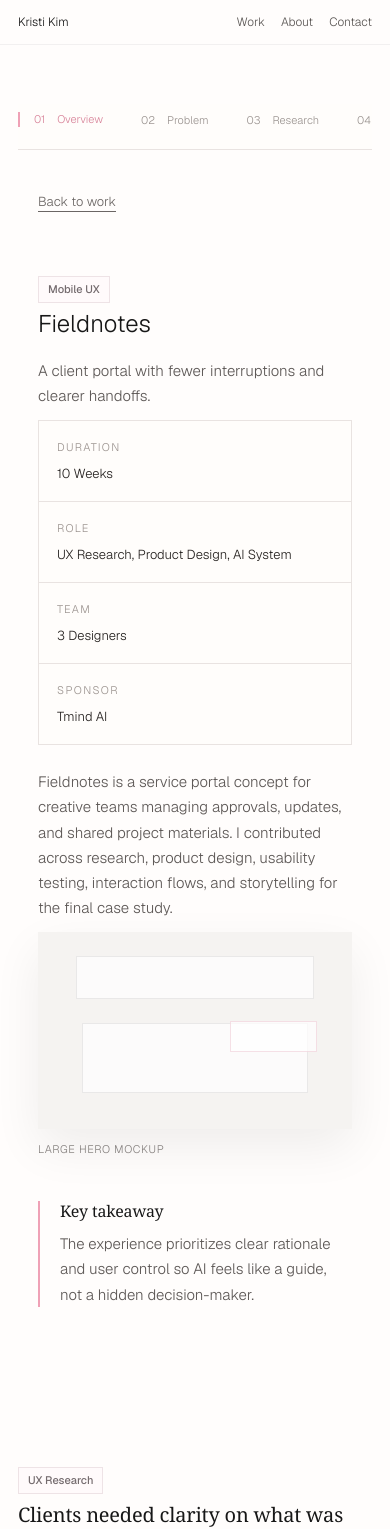
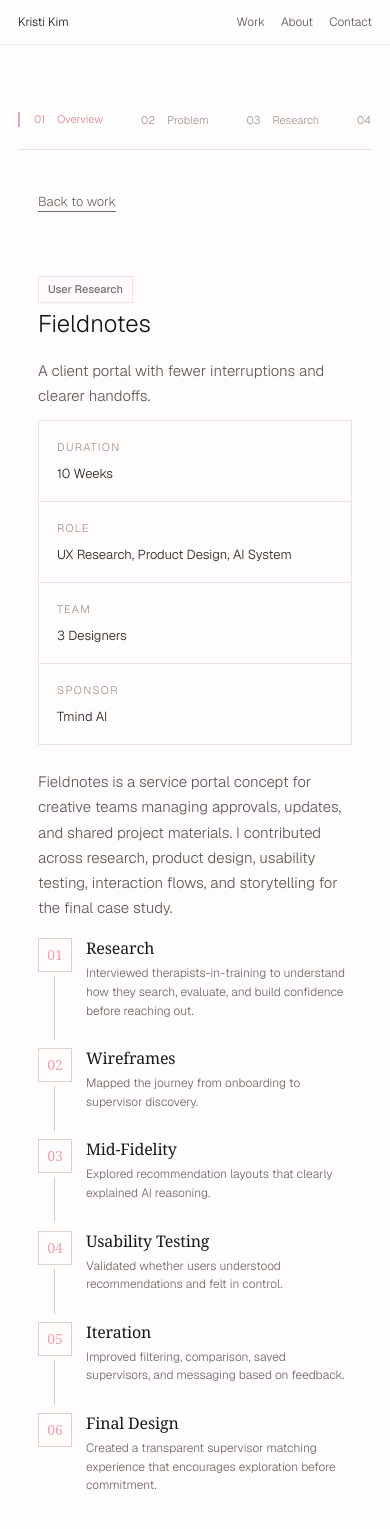
Before and after one commit to krisooti/Portfolio, a Next.js app: page /work/fieldnotes in a window 390 px wide. Shown: the top 1529 px of the page. Built offline with nearby package versions, Linux system fonts and the light colour scheme.

Commit message:
Add project roadmap to case study overview

```diff
--- a/app/globals.css
+++ b/app/globals.css
@@ -2156,6 +2156,139 @@ html {
   font-size: 16px;
 }
 
+.project-roadmap {
+  display: grid;
+  grid-template-columns: repeat(6, minmax(0, 1fr));
+  gap: clamp(18px, 2.8vw, 28px);
+  width: min(100%, 920px);
+  margin: 0 auto var(--space-lg);
+  padding: 18px 0 6px;
+  list-style: none;
+}
+
+.project-roadmap-step {
+  position: relative;
+  display: grid;
+  align-content: start;
+  justify-items: center;
+  gap: 10px;
+  min-width: 0;
+  text-align: center;
+  opacity: 0;
+  transform: translateY(10px);
+}
+
+.project-roadmap-step::after {
+  position: absolute;
+  top: 17px;
+  left: calc(50% + 22px);
+  width: calc(100% - 18px);
+  height: 1px;
+  background: #d4ceca;
+  transform: scaleX(0);
+  transform-origin: left;
+  content: "";
+}
+
+.project-roadmap-step:last-child::after {
+  display: none;
+}
+
+.case-section.is-visible .project-roadmap-step {
+  animation: roadmap-step-in 520ms cubic-bezier(0.22, 1, 0.36, 1) both;
+}
+
+.case-section.is-visible .project-roadmap-step::after {
+  animation: roadmap-line-in 650ms cubic-bezier(0.22, 1, 0.36, 1) both;
+}
+
+.case-section.is-visible .project-roadmap-step:nth-child(1),
+.case-section.is-visible .project-roadmap-step:nth-child(1)::after {
+  animation-delay: 60ms;
+}
+
+.case-section.is-visible .project-roadmap-step:nth-child(2),
+.case-section.is-visible .project-roadmap-step:nth-child(2)::after {
+  animation-delay: 160ms;
+}
+
+.case-section.is-visible .project-roadmap-step:nth-child(3),
+.case-section.is-visible .project-roadmap-step:nth-child(3)::after {
+  animation-delay: 260ms;
+}
+
+.case-section.is-visible .project-roadmap-step:nth-child(4),
+.case-section.is-visible .project-roadmap-step:nth-child(4)::after {
+  animation-delay: 360ms;
+}
+
+.case-section.is-visible .project-roadmap-step:nth-child(5),
+.case-section.is-visible .project-roadmap-step:nth-child(5)::after {
+  animation-delay: 460ms;
+}
+
+.case-section.is-visible .project-roadmap-step:nth-child(6),
+.case-section.is-visible .project-roadmap-step:nth-child(6)::after {
+  animation-delay: 560ms;
+}
+
+.project-roadmap-number {
+  display: inline-grid;
+  place-items: center;
+  width: 34px;
+  height: 34px;
+  border: 1px solid #d8d1cd;
+  background: #fffdfb;
+  color: var(--pink);
+  font-family: var(--font-editorial-serif);
+  font-size: 14px;
+  font-weight: 500;
+  line-height: 1;
+  transition:
+    border-color 220ms ease,
+    transform 220ms cubic-bezier(0.22, 1, 0.36, 1);
+}
+
+.project-roadmap-step:hover .project-roadmap-number {
+  border-color: var(--pink);
+  transform: translateY(-2px);
+}
+
+.project-roadmap-step:hover .marker-highlight::before {
+  animation: marker-hover-swipe 450ms ease-out both;
+}
+
+.project-roadmap-step h3 {
+  min-width: 0;
+  margin: 0;
+  color: #171717;
+  font-family: var(--font-editorial-serif);
+  font-size: 16px;
+  font-weight: 500;
+  letter-spacing: -0.01em;
+  line-height: 1.25;
+}
+
+.project-roadmap-step p {
+  max-width: 18ch;
+  color: #6b6664;
+  font-size: 12px;
+  line-height: 1.55;
+}
+
+@keyframes roadmap-step-in {
+  to {
+    opacity: 1;
+    transform: translateY(0);
+  }
+}
+
+@keyframes roadmap-line-in {
+  to {
+    transform: scaleX(1);
+  }
+}
+
 .process-timeline {
   width: min(100%, 780px);
   margin: 0 auto var(--space-lg);
@@ -2278,6 +2411,7 @@ html {
   .case-meta-row,
   .about-hero-redesign,
   .profile-carousel-slide,
+  .project-roadmap,
   .case-section-grid,
   .case-right-layout,
   .results-grid,
@@ -2286,6 +2420,15 @@ html {
     grid-template-columns: 1fr;
   }
 
+  .project-roadmap {
+    grid-template-columns: repeat(3, minmax(0, 1fr));
+    row-gap: 34px;
+  }
+
+  .project-roadmap-step:nth-child(3n)::after {
+    display: none;
+  }
+
   .solution-row--reverse .case-visual {
     order: 0;
   }
@@ -2419,10 +2562,59 @@ html {
   .pain-card-grid,
   .method-card-grid,
   .insight-card-grid,
+  .project-roadmap,
   .case-right-gallery,
   .research-visual-grid,
   .result-list {
     grid-template-columns: 1fr;
+  }
+
+  .project-roadmap {
+    gap: 0;
+    width: min(100%, 420px);
+    margin-right: 0;
+    margin-left: 0;
+  }
+
+  .project-roadmap-step {
+    grid-template-columns: 34px minmax(0, 1fr);
+    justify-items: start;
+    gap: 6px 14px;
+    padding: 0 0 28px;
+    text-align: left;
+  }
+
+  .project-roadmap-step:last-child {
+    padding-bottom: 0;
+  }
+
+  .project-roadmap-step::after,
+  .project-roadmap-step:nth-child(3n)::after {
+    display: block;
+    top: 38px;
+    bottom: 8px;
+    left: 16px;
+    width: 1px;
+    height: auto;
+    transform: scaleY(0);
+    transform-origin: top;
+  }
+
+  .project-roadmap-step:last-child::after {
+    display: none;
+  }
+
+  .project-roadmap-number {
+    grid-row: 1 / span 2;
+  }
+
+  .project-roadmap-step h3,
+  .project-roadmap-step p {
+    grid-column: 2;
+  }
+
+  .project-roadmap-step p {
+    max-width: 42ch;
   }
 
   .case-visual--phone .visual-frame {
@@ -2451,6 +2643,8 @@ html {
   .dogs-heading span,
   .mini-card,
   .insight-card,
+  .project-roadmap-step,
+  .project-roadmap-step::after,
   .reflection-card {
     transition: none;
     animation: none;
@@ -2458,6 +2652,15 @@ html {
 
   .about-story-section {
     opacity: 1;
+    transform: none;
+  }
+
+  .project-roadmap-step {
+    opacity: 1;
+    transform: none;
+  }
+
+  .project-roadmap-step::after {
     transform: none;
   }
 
--- a/app/work/[slug]/page.tsx
+++ b/app/work/[slug]/page.tsx
@@ -40,27 +40,27 @@ const processStages = [
   },
   {
     title: "Wireframes",
-    body: "Mapped the core journey from preference setting to supervisor discovery, comparison, and outreach.",
+    body: "Mapped the journey from onboarding to supervisor discovery.",
     caption: "Low-fidelity discovery and profile flows",
   },
   {
-    title: "Mid-fi",
-    body: "Explored recommendation layouts that made AI rationale visible without turning the experience into a scorecard.",
+    title: "Mid-Fidelity",
+    body: "Explored recommendation layouts that clearly explained AI reasoning.",
     caption: "Mid-fidelity recommendation states",
   },
   {
     title: "Usability Testing",
-    body: "Tested whether users understood why supervisors were recommended and whether they felt in control of next steps.",
+    body: "Validated whether users understood recommendations and felt in control.",
     caption: "Task-based validation sessions",
   },
   {
     title: "Iteration",
-    body: "Refined filters, saved supervisors, comparison details, and messaging based on user and stakeholder feedback.",
+    body: "Improved filtering, comparison, saved supervisors, and messaging based on feedback.",
     caption: "Revised matching and comparison model",
   },
   {
     title: "Final Design",
-    body: "Delivered a calm, transparent matching experience that supports exploration before commitment.",
+    body: "Created a transparent supervisor matching experience that encourages exploration before commitment.",
     caption: "Final recommendation and outreach experience",
   },
 ];
@@ -271,6 +271,24 @@ function KeyTakeaway({ children }: { children: ReactNode }) {
   );
 }
 
+function ProjectRoadmap() {
+  return (
+    <ol className="project-roadmap" aria-label="Project roadmap">
+      {processStages.map((stage, index) => (
+        <li className="project-roadmap-step" key={stage.title}>
+          <span className="project-roadmap-number">
+            {String(index + 1).padStart(2, "0")}
+          </span>
+          <h3>
+            <HighlightText>{stage.title}</HighlightText>
+          </h3>
+          <p>{stage.body}</p>
+        </li>
+      ))}
+    </ol>
+  );
+}
+
 function SectionLabel({
   label,
 }: {
@@ -348,7 +366,8 @@ export default async function ProjectPage({ params }: ProjectPageProps) {
             <Link href="/#work" className="back-link">
               <HighlightText>Back to work</HighlightText>
             </Link>
-            <SectionLabel label="Mobile UX" />
+            <SectionLabel label="User Research" />
+
             <h1>
               <HighlightText>{project.title}</HighlightText>
             </h1>
@@ -376,13 +395,11 @@ export default async function ProjectPage({ params }: ProjectPageProps) {
               usability testing, interaction flows, and storytelling for the
               final case study.
             </p>
-            <EditorialImage
-              caption="Large hero mockup"
-              image={isMindbridge ? mindbridgeVisuals.matching : undefined}
-            />
+            <ProjectRoadmap />
             <KeyTakeaway>
-              The experience prioritizes clear rationale and user control so AI
-              feels like a guide, not a hidden decision-maker.
+              The roadmap moved from research to final design with one constant
+              goal: make AI recommendations understandable, adjustable, and
+              trustworthy.
             </KeyTakeaway>
           </section>
 
@@ -392,11 +409,6 @@ export default async function ProjectPage({ params }: ProjectPageProps) {
               <HighlightText>{project.problem ?? project.challenge}</HighlightText>
             </h2>
             <p>{project.question}</p>
-            <EditorialImage
-              caption="Fragmented discovery journey"
-              image={isMindbridge ? mindbridgeVisuals.trustNote : undefined}
-              variant="map"
-            />
             <InsightPanel title="Pain points" items={painPoints} />
           </section>
 
@@ -408,9 +420,12 @@ export default async function ProjectPage({ params }: ProjectPageProps) {
               </HighlightText>
             </h2>
             <p>
-              We used interviews, affinity mapping, synthesis, and usability
-              testing to understand what therapists-in-training need before they
-              feel comfortable acting on an AI recommendation.
+              To better understand what therapists-in-training need before trusting
+              AI-generated recommendations, we conducted six 30-minute
+              semi-structured interviews with three supervisors and trainees.
+              We synthesized the findings using affinity mapping and thematic
+              analysis, which directly informed our design decisions and
+              usability testing.
             </p>
             <ChipList items={project.researchMethods} label="Research methods" />
             <EditorialImage
@@ -418,16 +433,6 @@ export default async function ProjectPage({ params }: ProjectPageProps) {
               image={isMindbridge ? mindbridgeVisuals.researchBoard : undefined}
               variant="map"
             />
-            <div className="supporting-visual-grid">
-              <EditorialImage
-                caption="AI transparency checkpoint"
-                image={isMindbridge ? mindbridgeVisuals.trustNote : undefined}
-              />
-              <EditorialImage
-                caption="Filtering constraints"
-                image={isMindbridge ? mindbridgeVisuals.filters : undefined}
-              />
-            </div>
             <InsightPanel
               title="Key insights"
               items={[
@@ -447,29 +452,9 @@ export default async function ProjectPage({ params }: ProjectPageProps) {
                 From research signals to a more trustworthy matching flow.
               </HighlightText>
             </h2>
-            <p>
-              The design moved from broad research signals into a focused flow
-              that makes preference-setting, recommendation rationale, and
-              outreach feel connected.
-            </p>
+
             <ChipList items={project.designDecisions} label="Key design decisions" />
-            <EditorialImage
-              caption="Recommendation model exploration"
-              image={isMindbridge ? mindbridgeVisuals.matching : undefined}
-              variant="map"
-            />
-            <div className="process-timeline">
-              {processStages.map((stage, index) => (
-                <article className="process-step" key={stage.title}>
-                  <span>{String(index + 1).padStart(2, "0")}</span>
-                  <h3>
-                    <HighlightText>{stage.title}</HighlightText>
-                  </h3>
-                  <p>{stage.body}</p>
-                  <small>{stage.caption}</small>
-                </article>
-              ))}
-            </div>
+
             <KeyTakeaway>
               The most important shift was moving from “AI score” language to
               plain explanations that users could evaluate on their own terms.
```
Also changed, not shown: 1 other file (tests, documents, lock files or other folders).
